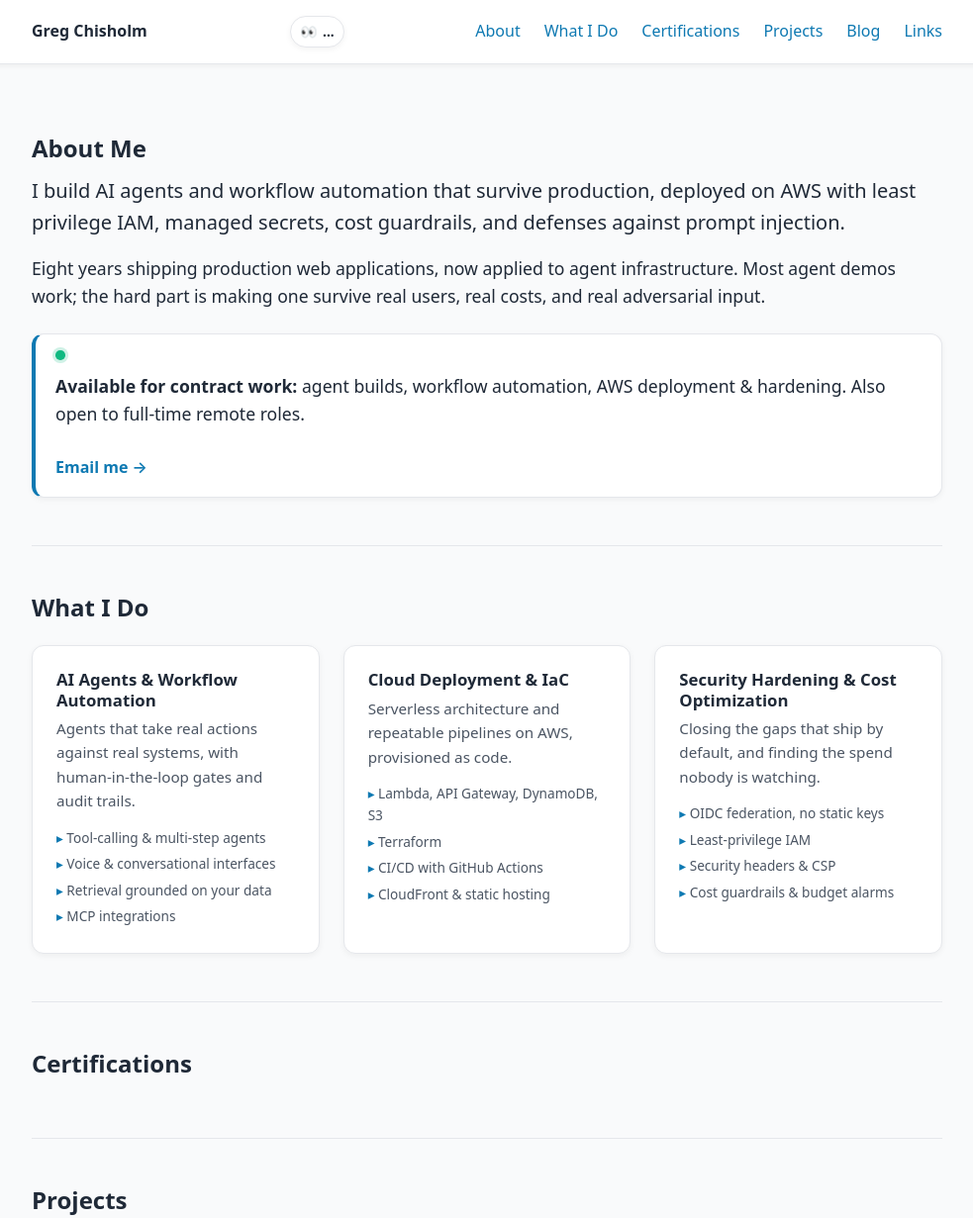
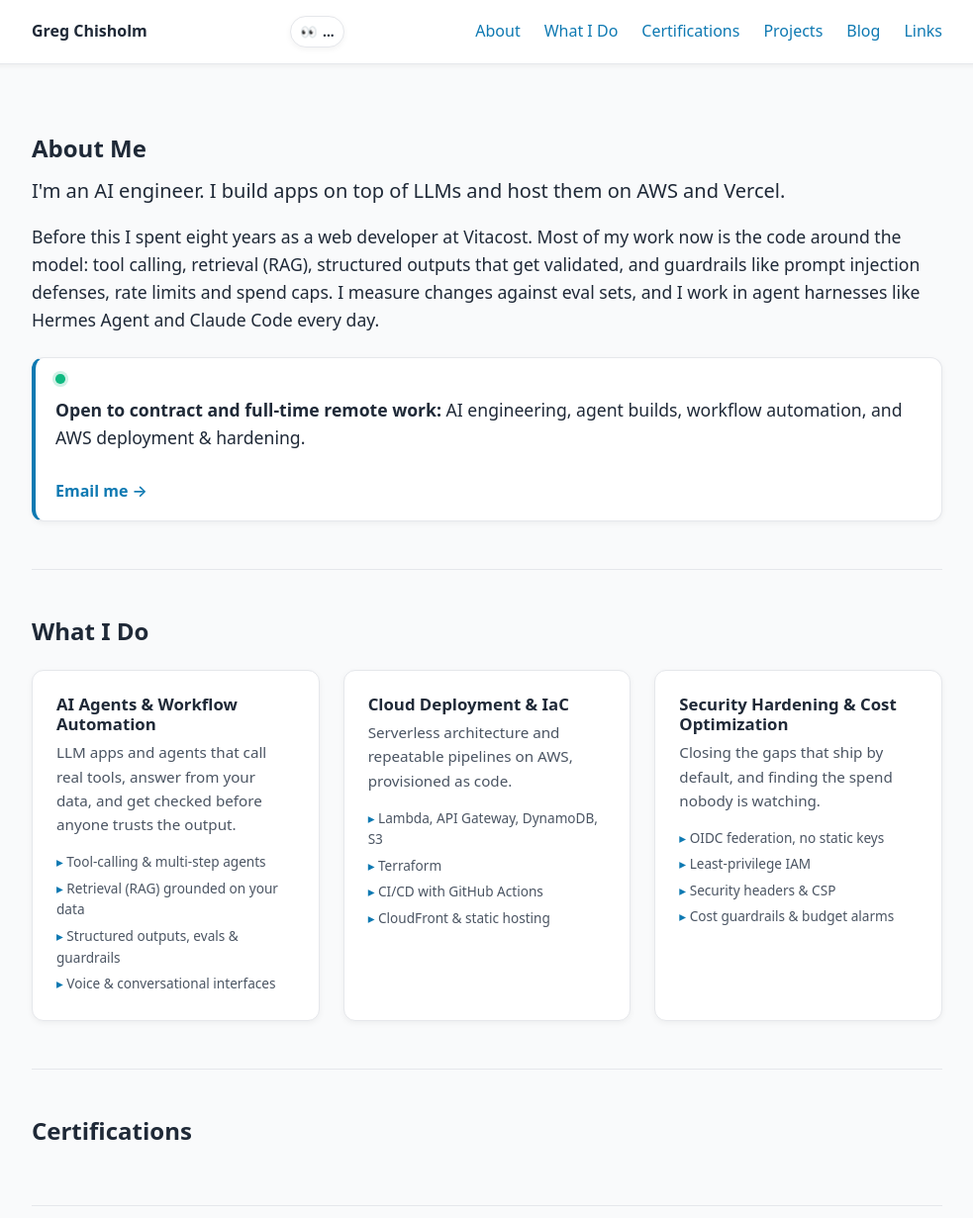
Before and after one commit to gchis66/portfolio-site, a plain HTML site: page prod/index.html in a window 1280 px wide. Shown: the top 1231 px of the page at 99% size, without its empty margins (148-1131 px from the left). Drawn offline with Linux system fonts and the light colour scheme; no server answers; a script that the page names is missing.

Commit message:
Site: AI Engineer positioning, link the public repos

```diff
--- a/prod/index.html
+++ b/prod/index.html
@@ -3,8 +3,8 @@
 <head>
   <meta charset="UTF-8" />
   <meta name="viewport" content="width=device-width, initial-scale=1.0" />
-  <title>Greg Chisholm | AI Agent &amp; Cloud Automation Engineer | AWS</title>
-  <meta name="description" content="Greg Chisholm builds AI agents and workflow automation that survive production, deployed on AWS with least-privilege IAM, managed secrets, cost guardrails, and defenses against prompt injection. AWS certified. Open to remote roles and contract work." />
+  <title>Greg Chisholm | AI Engineer | LLM Apps &amp; AI Agents on AWS</title>
+  <meta name="description" content="Greg Chisholm is an AI engineer who builds LLM apps and AI agents with tool calling, RAG, evals and guardrails, hosted on AWS and Vercel. AWS Solutions Architect and Terraform certified." />
   <link rel="canonical" href="https://gregorychisholm.com/" />
   <style>
     /* ====== DESIGN TOKENS ====== */
@@ -207,12 +207,12 @@
     <!-- ====== ABOUT ====== -->
     <section id="about" class="section">
       <h2>About Me</h2>
-      <p class="lede">I build AI agents and workflow automation that survive production, deployed on AWS with least privilege IAM, managed secrets, cost guardrails, and defenses against prompt injection.</p>
-      <p>Eight years shipping production web applications, now applied to agent infrastructure. Most agent demos work; the hard part is making one survive real users, real costs, and real adversarial input.</p>
+      <p class="lede">I'm an AI engineer. I build apps on top of LLMs and host them on AWS and Vercel.</p>
+      <p>Before this I spent eight years as a web developer at Vitacost. Most of my work now is the code around the model: tool calling, retrieval (RAG), structured outputs that get validated, and guardrails like prompt injection defenses, rate limits and spend caps. I measure changes against eval sets, and I work in agent harnesses like Hermes Agent and Claude Code every day.</p>
 
       <div class="availability">
         <span class="dot" aria-hidden="true"></span>
-        <p><strong>Available for contract work:</strong> agent builds, workflow automation, AWS deployment &amp; hardening. Also open to full-time remote roles.</p>
+        <p><strong>Open to contract and full-time remote work:</strong> AI engineering, agent builds, workflow automation, and AWS deployment &amp; hardening.</p>
         <a href="mailto:gchis66@gmail.com?subject=Project%20inquiry">Email me →</a>
       </div>
     </section>
@@ -223,12 +223,12 @@
       <div class="services-grid">
         <div class="service-card">
           <h3>AI Agents &amp; Workflow Automation</h3>
-          <p>Agents that take real actions against real systems, with human-in-the-loop gates and audit trails.</p>
+          <p>LLM apps and agents that call real tools, answer from your data, and get checked before anyone trusts the output.</p>
           <ul>
             <li>Tool-calling &amp; multi-step agents</li>
+            <li>Retrieval (RAG) grounded on your data</li>
+            <li>Structured outputs, evals &amp; guardrails</li>
             <li>Voice &amp; conversational interfaces</li>
-            <li>Retrieval grounded on your data</li>
-            <li>MCP integrations</li>
           </ul>
         </div>
         <div class="service-card">
@@ -302,6 +302,7 @@
             <a href="https://receipt-to-csv-nine.vercel.app" class="btn" target="_blank" rel="noopener">Try receipts</a>
             <a href="https://legal-pdf-extract.vercel.app" class="btn btn-secondary" target="_blank" rel="noopener">Try contracts</a>
           </div>
+          <p class="description">Code: <a href="https://github.com/gchis66/receipt-to-csv" target="_blank" rel="noopener">receipt-to-csv</a> and <a href="https://github.com/gchis66/legal-pdf-extract" target="_blank" rel="noopener">legal-pdf-extract</a></p>
         </div>
 
         <!-- Press monitor: live demo -->
@@ -311,6 +312,7 @@
           <p class="description">Watches corporate newsrooms for new press releases and emails a summary when something lands. Most of the work went into the cost model: a tiered pipeline that only pays for the expensive step when a page has genuinely changed, which took a projected $749 a month down to $99.</p>
           <div class="card-actions">
             <a href="https://press-monitor-ten.vercel.app" class="btn" target="_blank" rel="noopener">Try it</a>
+            <a href="https://github.com/gchis66/press-monitor" class="btn btn-secondary" target="_blank" rel="noopener">View code</a>
           </div>
         </div>
 
```
